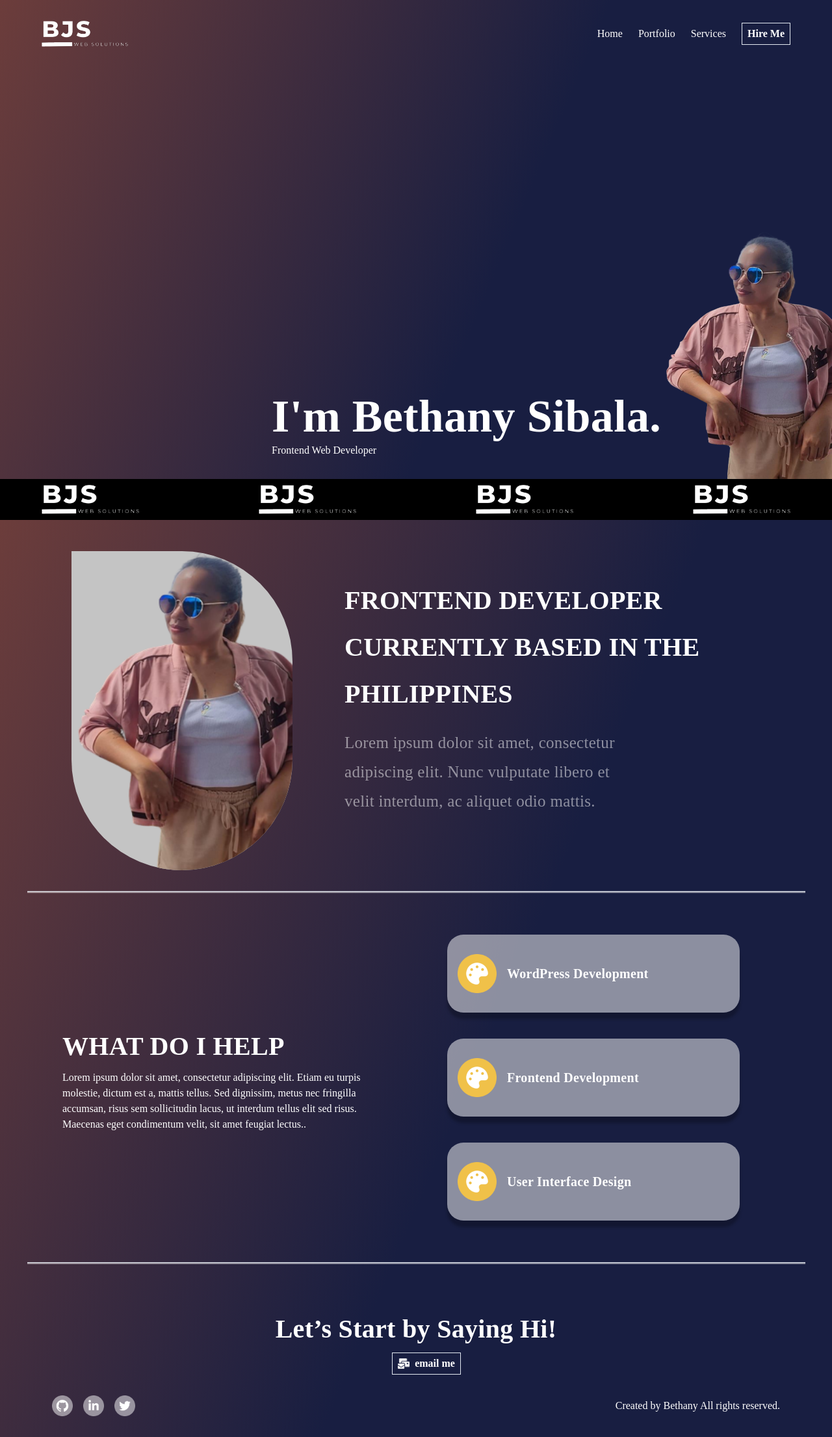
After one commit to bethanysibs/portfolio, a PHP site: page /index.php in a window 1280 px wide. The commit adds this page. Shown: the whole page at 65% size. Run offline with PHP 8.4, Linux system fonts and the light colour scheme; style sheets or scripts are compiled from the project's sources.

Commit message:
changed to php

```diff
--- /dev/null
+++ b/footer.php
@@ -0,0 +1,30 @@
+ <!--footer-->
+  <div class="flex flex-col justify-center w-full px-16 space-x-8 items-center pt-8">
+        <div class="">
+          <h2 class="content">Let’s Start by Saying Hi!</h2>
+        </div>
+        <div>
+          <button
+            class="border border-sky-500 px-2 py-1 font-semibold flex justify-center items-center space-x-2"
+          >
+            <img src="assets/img/mailIcon.png" width="18px" />
+            <span>email me</span>
+          </button>
+        </div>
+      </div>
+      <div class="flex items-center w-full px-20">
+        <div class="flex space-x-4 w-1/2">
+          <div class="github">
+            <img src="assets/img/gihtub.png" width="32px" />
+          </div>
+          <div class="linkedin">
+            <img src="assets/img/linkedin.png" width="32px" />
+          </div>
+          <div class="linkedin">
+            <img src="assets/img/twitter.png" width="32px" />
+          </div>
+        </div>
+        <div class="flex justify-end w-1/2">
+          <span>Created by <a href="#">Bethany</a> All rights reserved.</span>
+        </div>
+      </div>
--- /dev/null
+++ b/header.php
@@ -0,0 +1,29 @@
+<!DOCTYPE html>
+<html lang="en">
+  <head>
+    <meta charset="UTF-8" />
+    <meta name="viewport" content="width=device-width, initial-scale=1.0" />
+    <title>Bethany Sibala - Frontend Developer</title>
+    <link rel="stylesheet" href="style/style.css" />
+    <link rel="stylesheet" href="style/output.css" />
+  </head>
+  <body>
+    <!--section 1-->
+    <div class="h-screen homeBg flex flex-col">
+      <nav class="flex p-8 px-16 sticky top-0">
+        <div class="logo">
+          <img src="assets/img/logo-light.png" width="150px" />
+        </div>
+        <div class="flex justify-end w-full">
+          <ul class="navItems flex items-center space-x-6 text-md">
+            <li><a href="./index.php">Home</a></li>
+            <li><a href="/portfolio/">Portfolio</a></li>
+            <li><a href="#">Services</a></li>
+            <li class="flex">
+              <button class="border border-sky-500 px-2 py-1 font-semibold">
+                Hire Me
+              </button>
+            </li>
+          </ul>
+        </div>
+      </nav>
--- /dev/null
+++ b/index.php
@@ -0,0 +1,87 @@
+<?php include "header.php"; ?>
+      <!---->
+      <div class="h-screen flex items-end justify-end">
+        <div class="flex-col mb-8">
+          <div>
+            <h1 class="name">I'm Bethany Sibala.</h1>
+          </div>
+          <div>
+            <span>Frontend Web Developer</span>
+          </div>
+        </div>
+        <div>
+          <img class="beth" src="assets/img/beth.png" />
+        </div>
+      </div>
+      <!---->
+      <div class="h-20 bg-black flex justify-between items-center px-16">
+        <div class="linkedin">
+          <img src="assets/img/logo-light.png" width="150px" />
+        </div>
+        <div class="facebook">
+          <img src="assets/img/logo-light.png" width="150px" />
+        </div>
+        <div class="icon">
+          <img src="assets/img/logo-light.png" width="150px" />
+        </div>
+        <div class="icon">
+          <img src="assets/img/logo-light.png" width="150px" />
+        </div>
+      </div>
+    </div>
+
+    <!--end of section 1-->
+    <!--section 2-->
+    <div class="h-full homeBg flex flex-col items-center space-y-8 pb-8">
+      <div class="flex mt-12 justify-center w-full space-x-20">
+        <div>
+          <img class="img2" src="assets/img/beth.png" />
+        </div>
+        <div class="w-1/2 space-y-4 mt-10">
+          <h2 class="content uppercase">
+            Frontend Developer currently based in the Philippines
+          </h2>
+          <h4 class="content w-2/3">
+            Lorem ipsum dolor sit amet, consectetur adipiscing elit. Nunc
+            vulputate libero et velit interdum, ac aliquet odio mattis.
+          </h4>
+        </div>
+      </div>
+
+      <hr />
+
+      <div class="flex justify-center w-full px-16 space-x-8 items-center py-8">
+        <div class="w-1/2 px-8">
+          <h2 class="content uppercase">WHAT DO I HELP</h2>
+          <h4 class="text">
+            Lorem ipsum dolor sit amet, consectetur adipiscing elit. Etiam eu
+            turpis molestie, dictum est a, mattis tellus. Sed dignissim, metus
+            nec fringilla accumsan, risus sem sollicitudin lacus, ut interdum
+            tellus elit sed risus. Maecenas eget condimentum velit, sit amet
+            feugiat lectus..
+          </h4>
+        </div>
+        <div class="w-1/2 px-8">
+          <div class="flex flex-col space-y-10">
+            <div class="box bg-gray-700 p-4 flex items-center space-x-4">
+              <img class="icons" src="assets/img/uiDesign.png" />
+              <h5 class="content">WordPress Development</h5>
+            </div>
+            <div class="box bg-gray-600 p-4 flex items-center space-x-4">
+              <img class="icons" src="assets/img/uiDesign.png" />
+              <h5 class="content">Frontend Development</h5>
+            </div>
+            <div class="box bg-gray-500 p-4 flex items-center space-x-4">
+              <img class="icons" src="assets/img/uiDesign.png" />
+              <h5 class="content">User Interface Design</h5>
+            </div>
+          </div>
+        </div>
+      </div>
+
+      <hr />
+
+       <?php include "footer.php" ?>
+    </div>
+  </body>
+</html>
```
Also changed, not shown: portfolio/index.php (renamed from index.html, +3 -62 lines).
